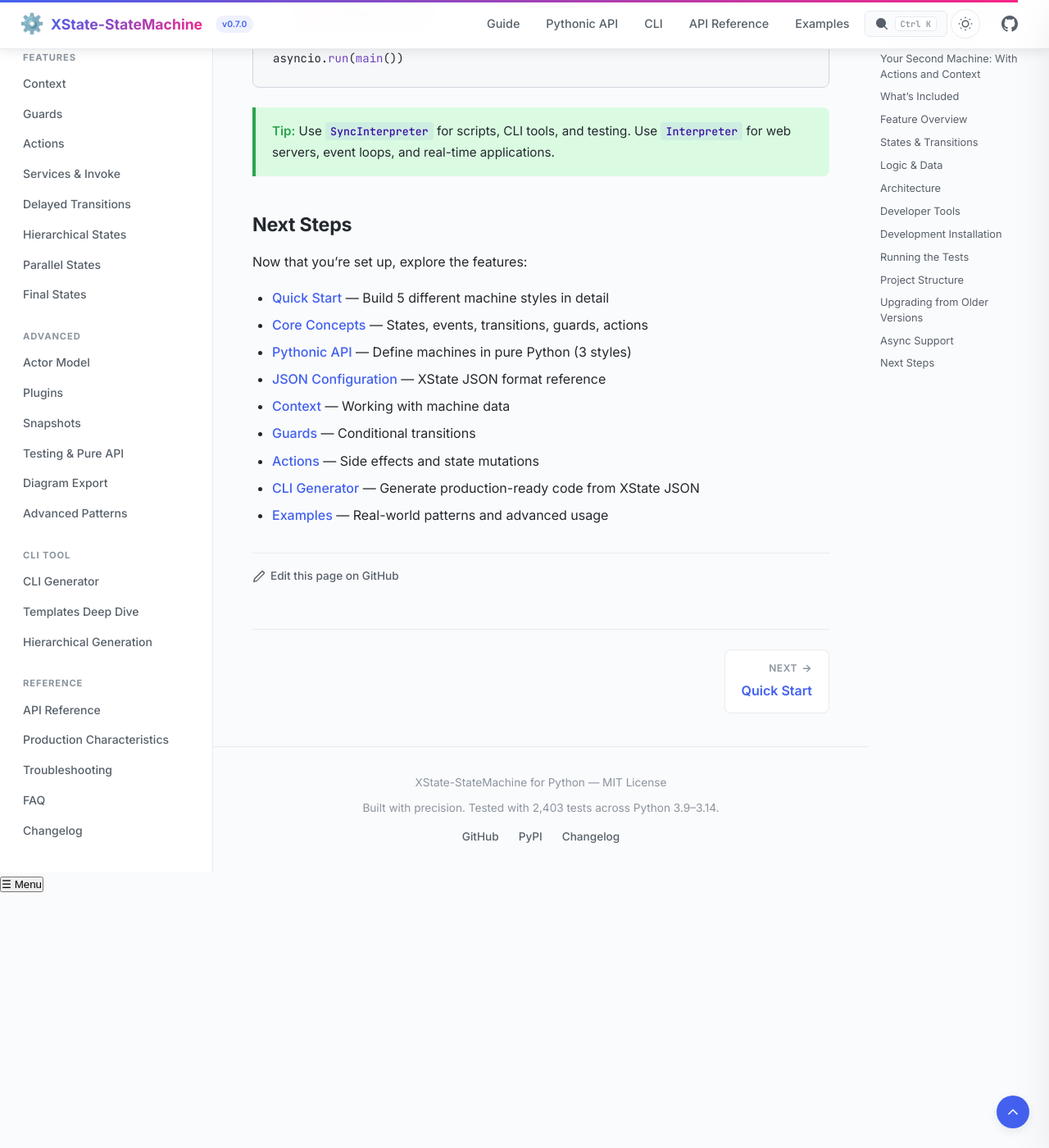
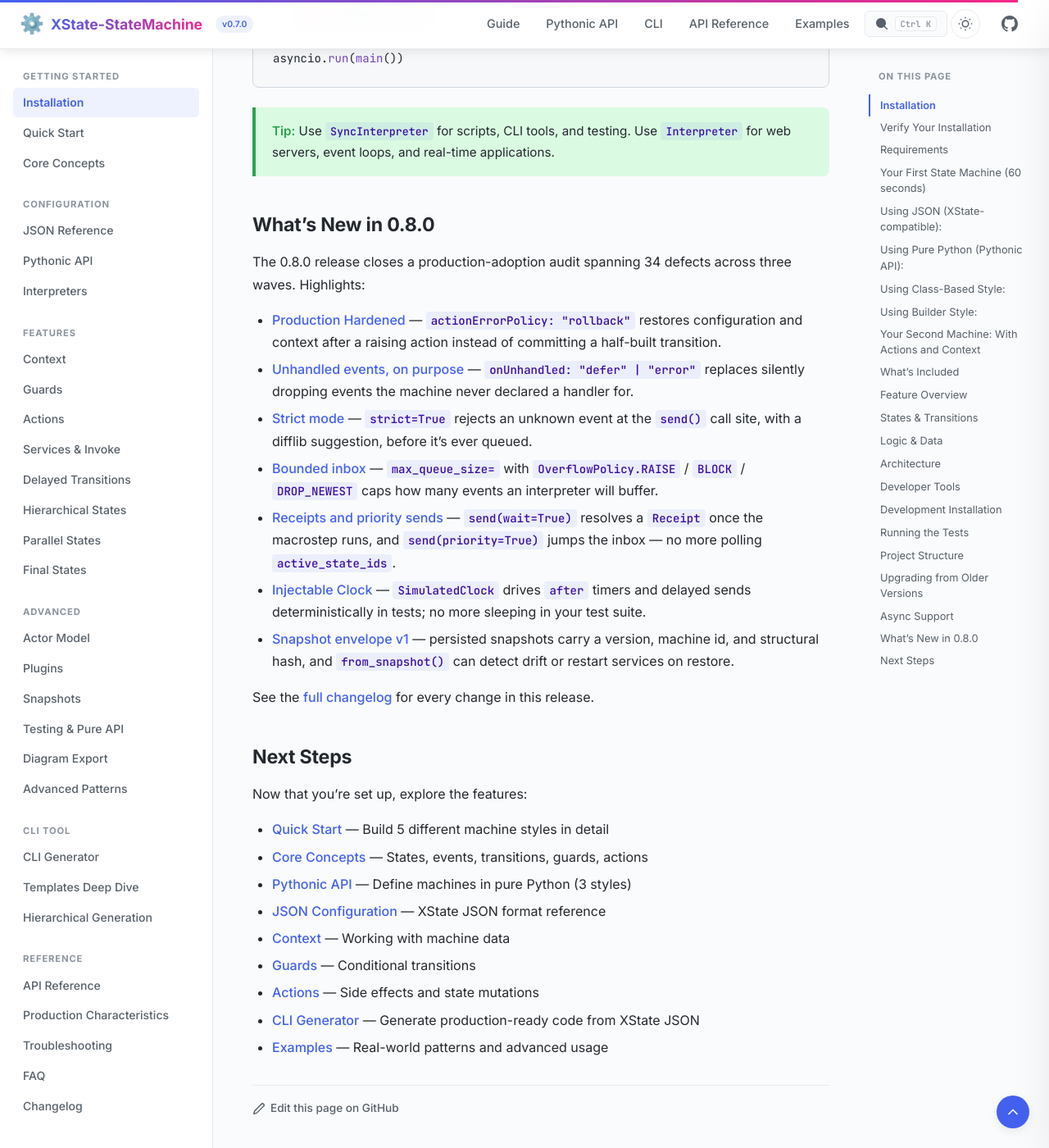
Before and after one commit to basiltt/xstate-statemachine, a Jekyll site: the page built from docs/_guide/getting-started.md, in a window 1280 px wide and 1400 px high, scrolled down 11180 px. Shown: the whole window at 82% size. Built offline with Jekyll 4.4.1, drawn with Linux system fonts in a browser that asks for light colours; some of the changed text lies outside the part shown.

Commit message:
docs: README and GitHub Pages landing cover the full 0.8.0 surface
README.md:
- "What you get": production hardening, deterministic tests
  (SimulatedClock, send(wait=True) receipts), bounded inbox.
- "How It Compares": virtual clock and backpressure rows.
- "Running It in Production": priority timer lane numbers (~63 ms at
  500 busy machines, was ~180), accurate sync-timer threading contract,
  failure-semantics rows for a full inbox (OverflowPolicy) and strict
  mode, a new "Asking the machine a question" subsection for
  send(wait=True)/send_priority, the 1.0 actionErrorPolicy flip,
  from_snapshot(restart_services=) + pending_invocations() and the v1
  snapshot envelope, and a SimulatedClock testing sample.
- "Persistence": envelope + restart_services paragraph.
- "API Reference": full 0.8.0 constructor signatures, every new
  Interpreter member, a Clock block, Receipt/OverflowPolicy/
  PendingInvocation, all 16 PluginBase hooks and all 9 new exceptions
  -- every name checked against __all__, every signature via inspect.

GitHub Pages:
- index.html: three feature cards (Production Hardened, Virtual Time,
  Ask Don't Poll) in the existing card markup; test count 3,148+.
- getting-started.md: "What's New in 0.8.0" call-out linking each
  feature to its guide page.

Both README code samples executed against the tree; HTML verified
balanced; intra-document anchors verified.

Co-Authored-By: Claude Fable 5 <noreply@anthropic.com>

```diff
--- a/docs/_guide/getting-started.md
+++ b/docs/_guide/getting-started.md
@@ -399,6 +399,35 @@ asyncio.run(main())
 
 > **Tip:** Use `SyncInterpreter` for scripts, CLI tools, and testing. Use `Interpreter` for web servers, event loops, and real-time applications.
 
+## What's New in 0.8.0
+
+The 0.8.0 release closes a production-adoption audit spanning 34 defects
+across three waves. Highlights:
+
+- **[Production Hardened](../production-characteristics/)** &mdash;
+  `actionErrorPolicy: "rollback"` restores configuration and context after a
+  raising action instead of committing a half-built transition.
+- **[Unhandled events, on purpose](../core-concepts/)** &mdash; `onUnhandled:
+  "defer" | "error"` replaces silently dropping events the machine never
+  declared a handler for.
+- **[Strict mode](../interpreters/)** &mdash; `strict=True` rejects an
+  unknown event at the `send()` call site, with a difflib suggestion, before
+  it's ever queued.
+- **[Bounded inbox](../interpreters/)** &mdash; `max_queue_size=` with
+  `OverflowPolicy.RAISE` / `BLOCK` / `DROP_NEWEST` caps how many events an
+  interpreter will buffer.
+- **[Receipts and priority sends](../interpreters/#receipts-and-priority-sends-39)**
+  &mdash; `send(wait=True)` resolves a `Receipt` once the macrostep runs, and
+  `send(priority=True)` jumps the inbox &mdash; no more polling `active_state_ids`.
+- **[Injectable Clock](../delayed-transitions/)** &mdash; `SimulatedClock`
+  drives `after` timers and delayed sends deterministically in tests; no more
+  sleeping in your test suite.
+- **[Snapshot envelope v1](../snapshots/)** &mdash; persisted snapshots carry
+  a version, machine id, and structural hash, and `from_snapshot()` can
+  detect drift or restart services on restore.
+
+See the [full changelog](../changelog/) for every change in this release.
+
 ## Next Steps
 
 Now that you're set up, explore the features:
```
Also changed, not shown: docs/index.html (+16 -1 lines), README.md.
